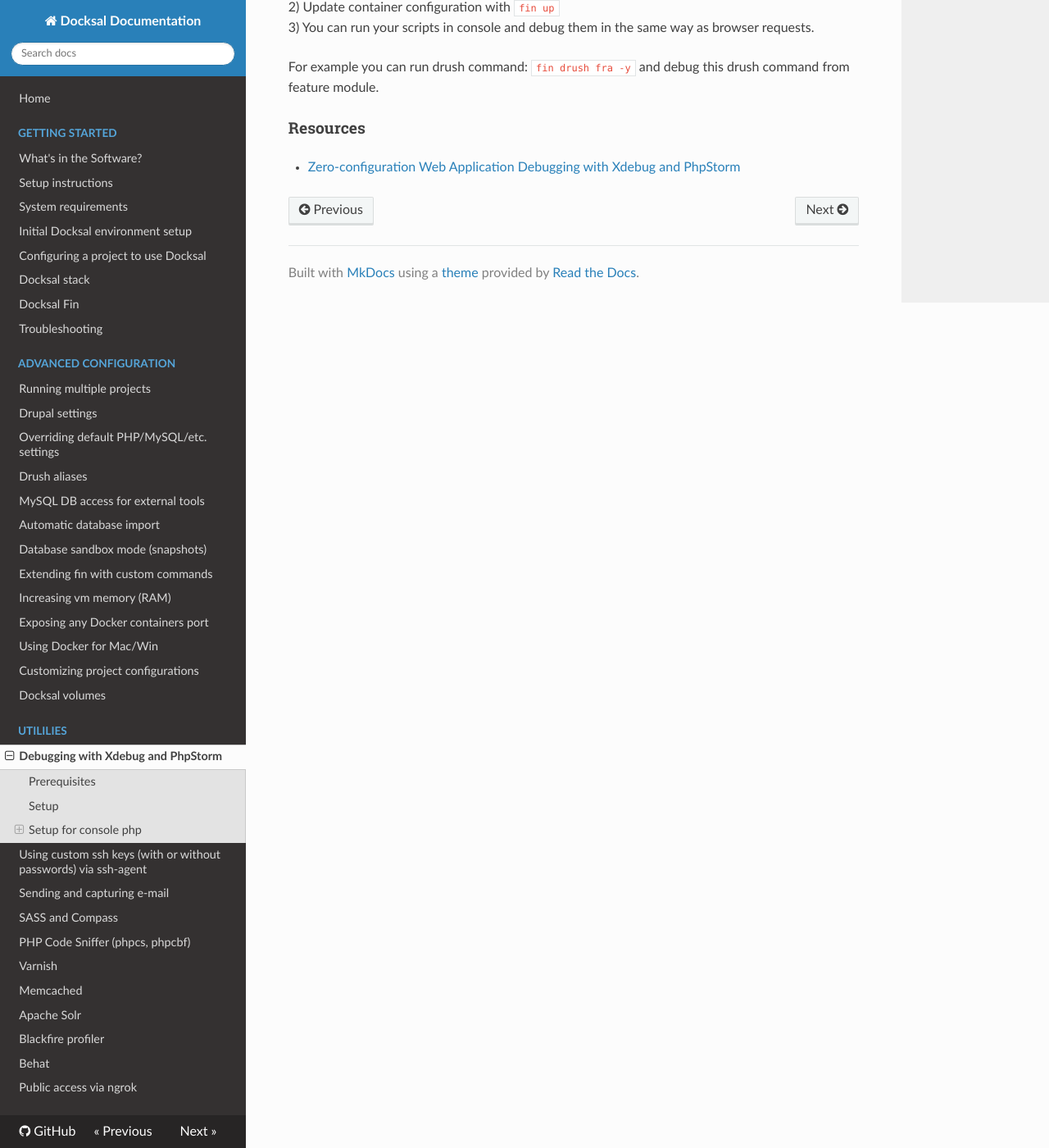
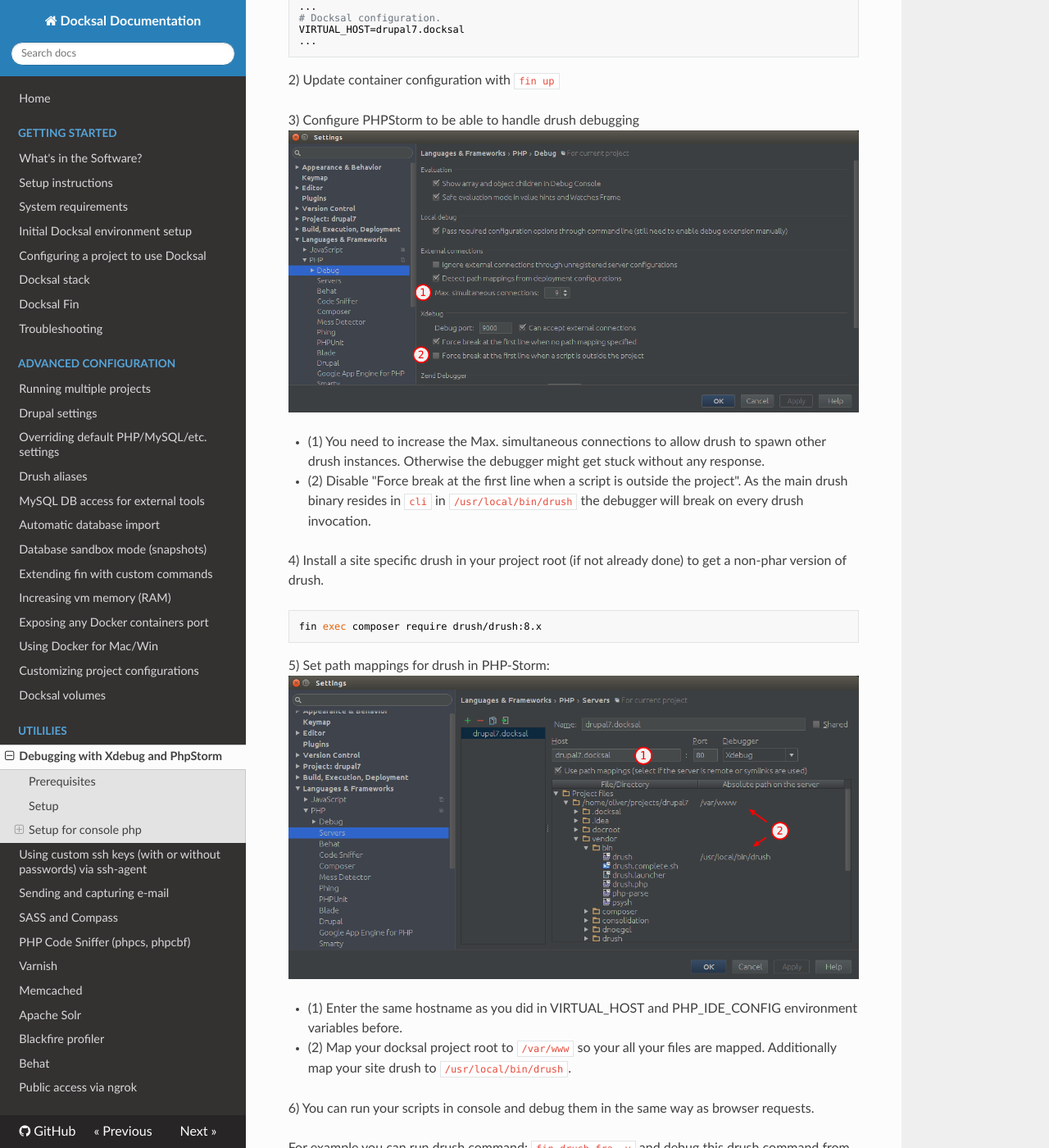
Before and after one commit to docksal/docksal, an MkDocs documentation site: the page built from docs/xdebug.md, in a window 1280 px wide and 1400 px high, scrolled down 2220 px. Shown: the whole window at 82% size. Built offline with MkDocs 1.6.1, drawn with Linux system fonts in a browser that asks for light colours; nearby versions of some CDN libraries; old or Windows-style settings are respelled for this version of MkDocs; some of the changed text lies outside the part shown.

Commit message:
Updated XDEBUG documentation for drush debugging. (#110)

````diff
--- a/docs/xdebug.md
+++ b/docs/xdebug.md
@@ -17,18 +17,18 @@ You can also pick from the [list](https://confluence.jetbrains.com/display/PhpSt
 
 ## Setup
 
-1) Set environment variable on the `cli` service
+1) Set environment variable on the `cli` in `.docksal/docksal.env`
 
-```yaml
-cli:
-  ...
-  environment:
-    - XDEBUG_ENABLED=1
-  ...
+```bash
+XDEBUG_ENABLED=1
 ```
+
 2) Update container configuration with `fin up`
+
 3) Open your project in PHPStorm
+
 4) Set a breakpoint wherever you like
+
 5) Click on the **Start Listening for PHP Debug Connections** button in PHPStorm
 
 ![Screenshot](img/xdebug-toggle-listener.png)
@@ -44,29 +44,50 @@ cli:
 
 ## Setup for console php
 
-1) Set environment variable on the `cli` service
+For debugging simple cli php-scripts only steps 1) and 2) are required.
+
+1) Set environment variable on the `cli` service through creating/editing `./docksal/docksal-local.yml`
 
 ```yaml
-cli:
-  ...
-  environment:
-    - XDEBUG_ENABLED=1
-    - XDEBUG_CONFIG=idekey=PHPSTORM remote_host=192.168.10.1
-    - PHP_IDE_CONFIG=serverName=drupal7.docksal
-  ...
+version: "2.1"
+services:
+  cli:
+    environment:
+      - XDEBUG_ENABLED=1
+      - XDEBUG_CONFIG=idekey=PHPSTORM remote_host=192.168.10.1
+      - PHP_IDE_CONFIG=serverName=drupal7.docksal
 ```
 
 Replace **drupal7.docksal** with your domain. You can find it in `docksal.env` section:
 
-```yaml
-  ...
-  # Docksal configuration.
-  VIRTUAL_HOST=drupal7.docksal
-  ...
+```bash
+...
+# Docksal configuration.
+VIRTUAL_HOST=drupal7.docksal
+...
 ```
 
 2) Update container configuration with `fin up`
-3) You can run your scripts in console and debug them in the same way as browser requests.
+
+3) Configure PHPStorm to be able to handle drush debugging
+![Screenshot](img/xdebug-phpstorm-drush.png)
+
+- (1) You need to increase the Max. simultaneous connections to allow drush to spawn other drush instances. Otherwise the debugger might get stuck without any response.
+- (2) Disable "Force break at the first line when a script is outside the project". As the main drush binary resides in `cli` in `/usr/local/bin/drush` the debugger will break on every drush invocation.
+
+4) Install a site specific drush in your project root (if not already done) to get a non-phar version of drush.
+
+```bash
+fin exec composer require drush/drush:8.x
+```
+
+5) Set path mappings for drush in PHP-Storm:
+![Screenshot](img/xdebug-phpstorm-drush-mapping.png)
+
+- (1) Enter the same hostname as you did in VIRTUAL_HOST and PHP_IDE_CONFIG environment variables before.
+- (2) Map your docksal project root to `/var/www` so your all your files are mapped. Additionally map your site drush to `/usr/local/bin/drush`.
+
+6) You can run your scripts in console and debug them in the same way as browser requests.
 
 For example you can run drush command: `fin drush fra -y` and debug this drush command from feature module.
 
````
Also changed, not shown: docs/img/xdebug-phpstorm-drush-mapping.png (added), docs/img/xdebug-phpstorm-drush.png (added).
